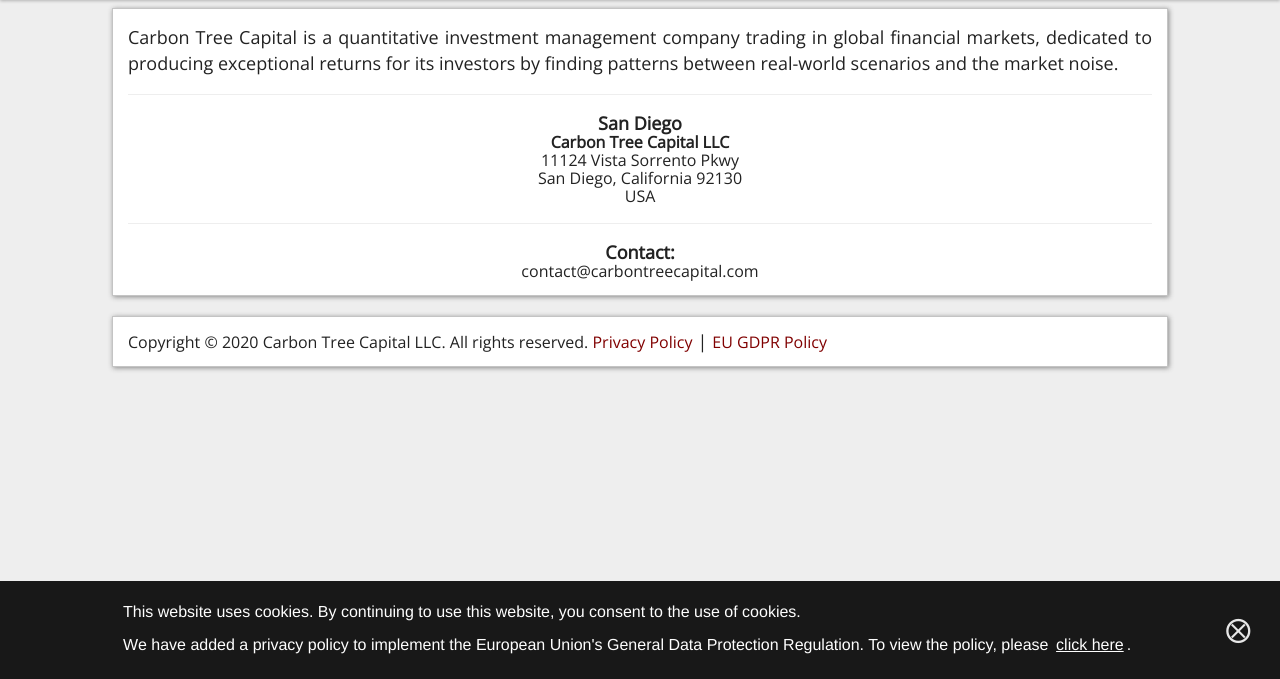
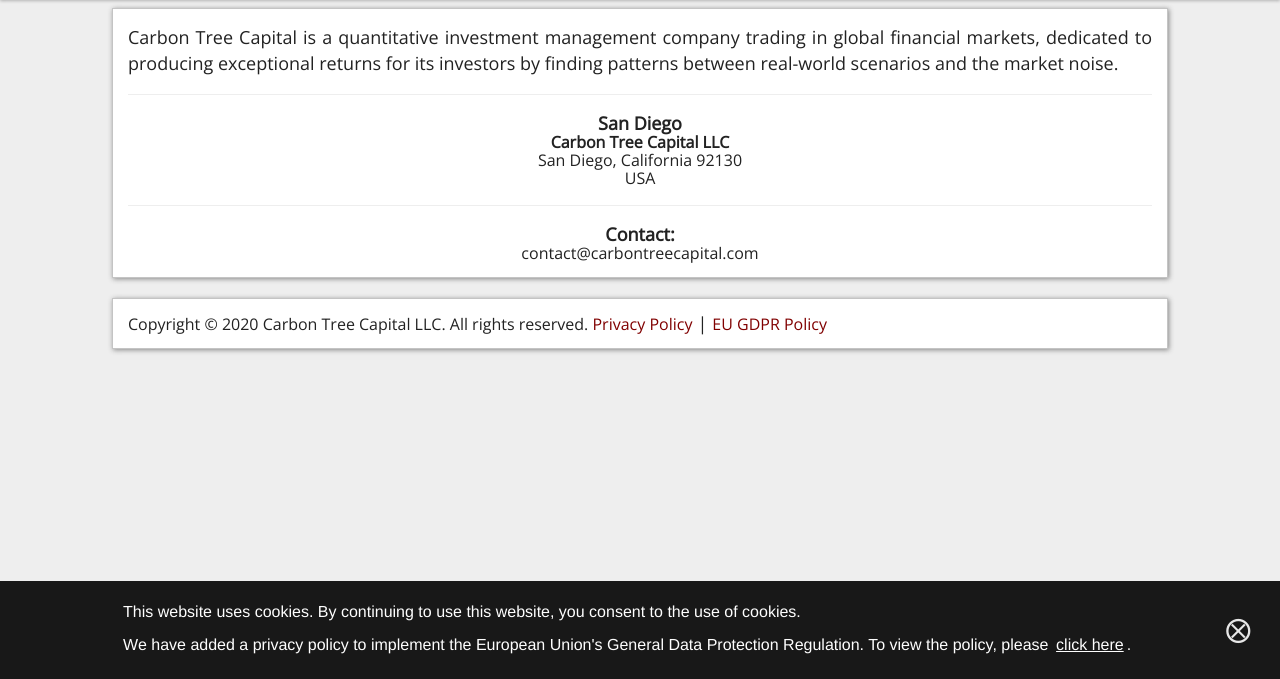
Before and after one commit to splitapill/splitapill.github.io, a plain HTML site: page Home08a5.html in a window 1280 px wide. Shown: the part 121-800 px from the top of the page. Drawn offline with nearby package versions, Linux system fonts and the light colour scheme.

Commit message:
Update Home08a5.html

```diff
--- a/Home08a5.html
+++ b/Home08a5.html
@@ -123,7 +123,6 @@
 		<span style="font-weight: bold; font-size: 18px">San Diego</span>
 		<br />
 		<b>Carbon Tree Capital LLC</b><br />
-		11124 Vista Sorrento Pkwy<br />
 		San Diego, California 92130<br />
 		USA
 		<hr />
```
